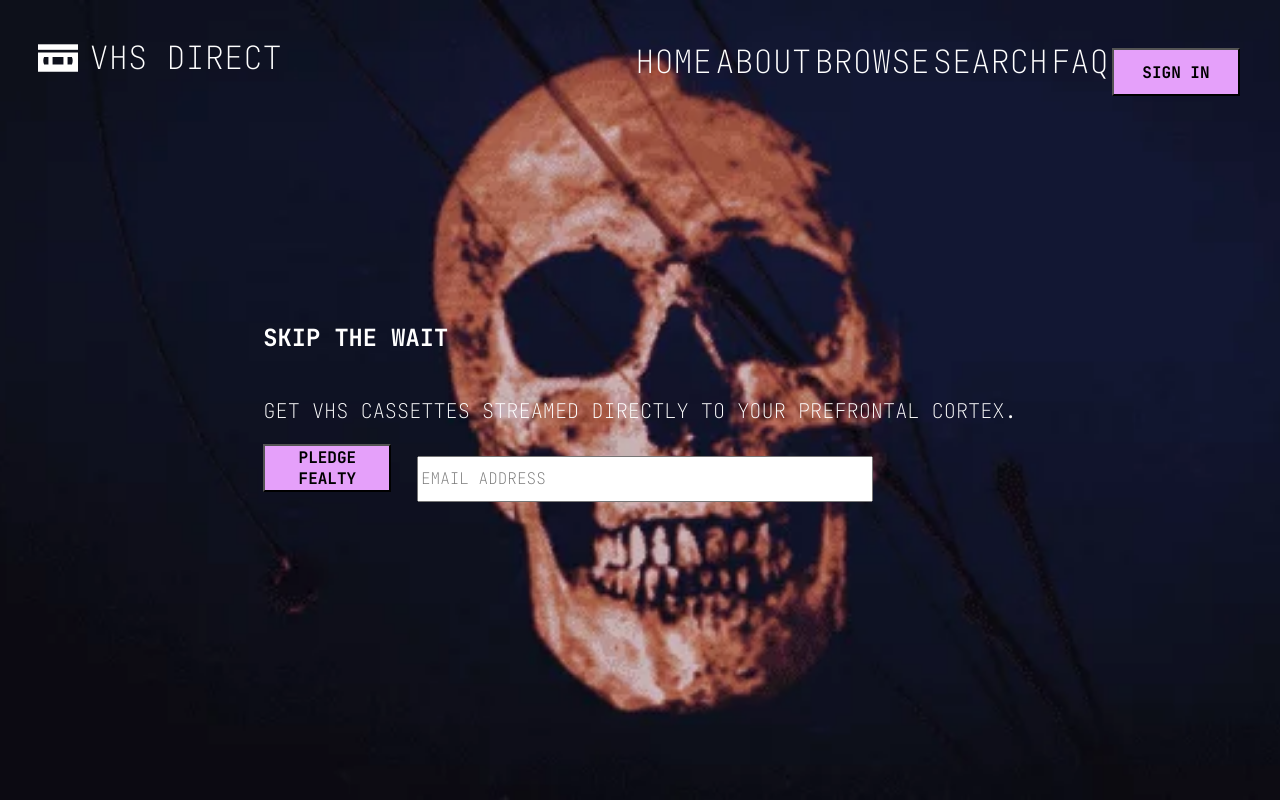
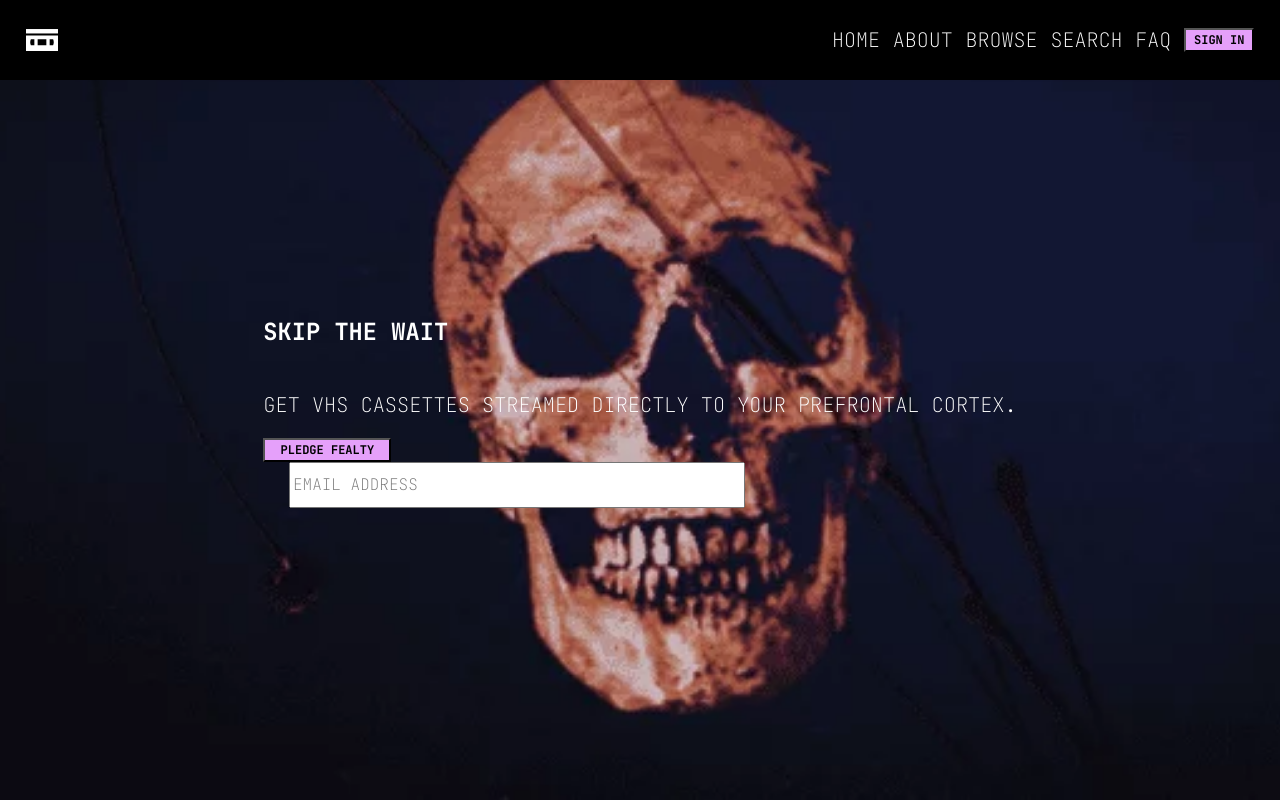
Before and after one commit to MattWalterTX/vhs-direct, a React (Create React App) app: page / in a window 1280 px wide. Shown: the top 800 px of the page. Built offline with nearby package versions, Linux system fonts and the light colour scheme.

Commit message:
Adjusting header display settings

```diff
--- a/src/components/button/Button.styled.js
+++ b/src/components/button/Button.styled.js
@@ -4,16 +4,17 @@ export const Button = styled.button`
     background-color: rgb(229, 160, 250);
     color: black;
     font-family: 'JetBrains Mono', monospace;
-    font-size: 2vh;
-    font-weight: bold;
-    height: 6vh;
-    width: 20vw;
+    font-size: 1.5vh;
+    font-weight: 550;
+    height: 3vh;
+    width: 12vw;
+    display: flex;
+    justify-content: center;
+    align-items: center;
 `;
 
 export const SigninButton = styled(Button)`
-    justify-self: flex-end;
-    margin-top: 5vh;
-    width: 10vw;
+    margin-right: 2vw;
 `;
 
 export const HeroButton = styled(Button)`
--- a/src/components/header/Header.js
+++ b/src/components/header/Header.js
@@ -5,21 +5,25 @@ import { SigninButton } from "@components/button/Button"
 
 const Container = styled.div`
     display: flex;
+    background-color: black;
+    align-items: center;
     justify-content: space-between;
-    margin-left: 2vw;
     position: absolute;
-    width: 95%;
+    width: 100vw;
+    font-weight: 400;
+    font-size: 2.5vh;
+    height: 10vh;
 `;
 
 const NavBox = styled.div`
     display: flex;
-    justify-content: space-around;
-    padding-top: 1vh;
-    width: 50%;
-`;
+    align-items: center;
+    width: 35%;
+    gap: 1vw;
+    `;
 
-const WillBeLinx = styled.p`
-    font-size: 2rem;
+const WillBeLinx = styled.div`
+    width: 7vw;
 `;
 
 const Header = () => {
--- a/src/components/logo/Logo.js
+++ b/src/components/logo/Logo.js
@@ -5,24 +5,23 @@ import vhsIcon from "@assets/test-icons/vhsIcon.svg"
 const Container = styled.div`
     display: flex;
     align-items: center;
-    justify-content: center;
-    text-align: start;
+    /* width: 5vw; */
+    padding: 2vw;
+    justify-content: flex-start;
+
 `;
 
 const Icon = styled.img`
-    height: 5vh;
-    width: 5vw;
+    height: 4vh;
+    align-self: center;
+    justify-self: center;
 `;
 
-const Text = styled.p`
-    font-size: 2rem;
-`;
 
 const Logo = () => {
     return (
         <Container>
             <Icon alt="vhs logo icon" src={vhsIcon} />
-            <Text>VHS DIRECT</Text>
         </Container>
     )
 }
```
